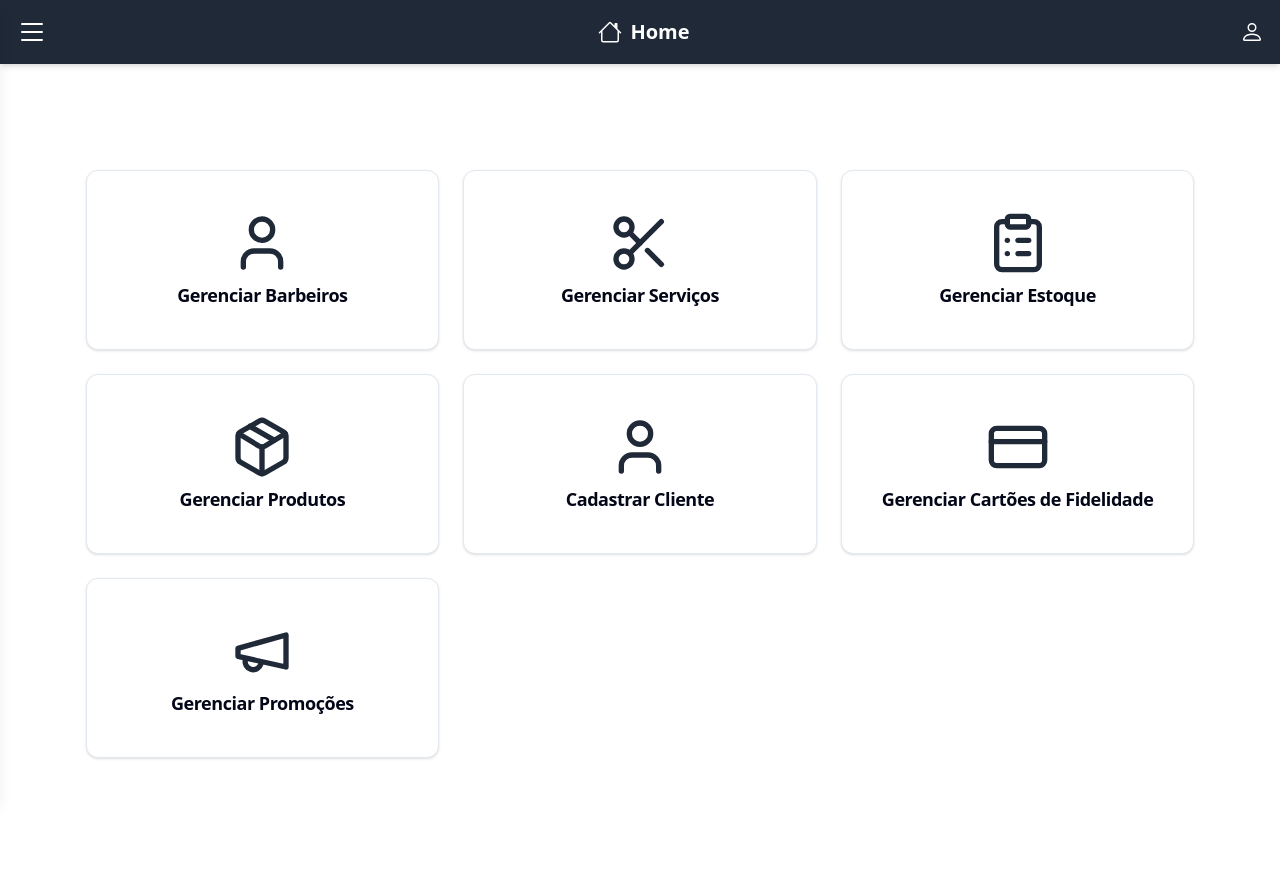
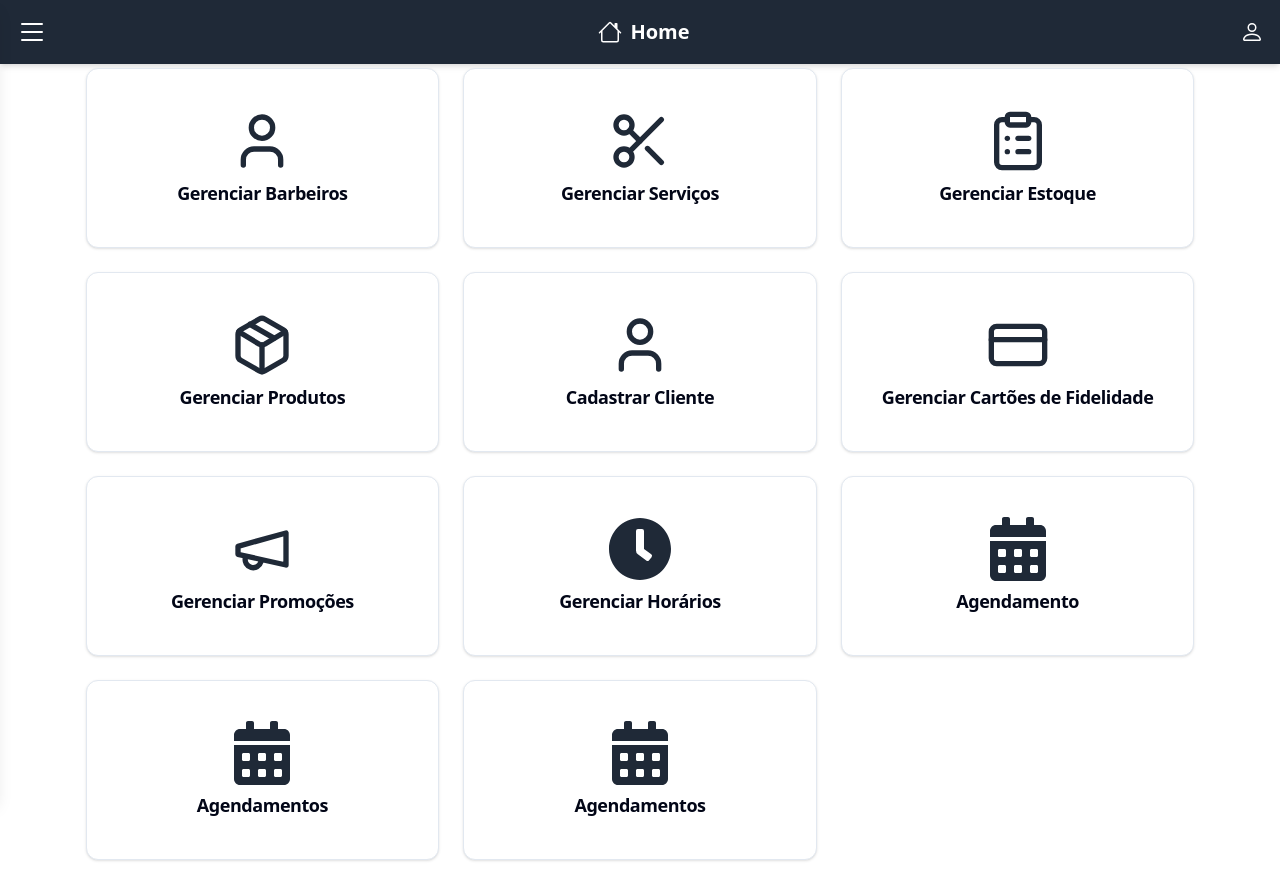
Before and after one commit to unicortes/barbearia-frontend, a React (Vite) app: page / in a window 1280 px wide. Built offline with nearby package versions, Linux system fonts and the light colour scheme.

Commit message:
update: rotas na homepage

```diff
--- a/src/components/homePage/homePage.jsx
+++ b/src/components/homePage/homePage.jsx
@@ -1,5 +1,6 @@
 import { Link } from 'react-router-dom';
 import { Card, CardHeader, CardTitle } from "@/components/ui/card";
+import { FaCalendarAlt, FaClock } from 'react-icons/fa';
 import { User, Scissors, ClipboardList, Package, CreditCard, Megaphone } from 'lucide-react';
 
 const HomePage = () => {
@@ -73,6 +74,42 @@ const HomePage = () => {
                 </CardHeader>
               </Card>
             </Link>
+
+            <Link to="/avaliable-time" className="w-full">
+              <Card className="h-[180px] flex flex-col justify-between p-4">
+                <CardHeader className="flex flex-col items-center flex-grow">
+                  <FaClock className="text-gray-800 w-16 h-16" />
+                  <CardTitle className="mt-2 text-center text-lg font-semibold">Gerenciar Horários</CardTitle>
+                </CardHeader>
+              </Card>
+            </Link>
+
+            <Link to="/appointment" className="w-full">
+              <Card className="h-[180px] flex flex-col justify-between p-4">
+                <CardHeader className="flex flex-col items-center flex-grow">
+                  <FaCalendarAlt className="text-gray-800 w-16 h-16" />
+                  <CardTitle className="mt-2 text-center text-lg font-semibold">Agendamento</CardTitle>
+                </CardHeader>
+              </Card>
+            </Link>
+
+            <Link to="/appointments" className="w-full">
+              <Card className="h-[180px] flex flex-col justify-between p-4">
+                <CardHeader className="flex flex-col items-center flex-grow">
+                  <FaCalendarAlt className="text-gray-800 w-16 h-16" />
+                  <CardTitle className="mt-2 text-center text-lg font-semibold">Agendamentos</CardTitle>
+                </CardHeader>
+              </Card>
+            </Link>
+
+            <Link to="/manege-appointments" className="w-full">
+              <Card className="h-[180px] flex flex-col justify-between p-4">
+                <CardHeader className="flex flex-col items-center flex-grow">
+                  <FaCalendarAlt className="text-gray-800 w-16 h-16" />
+                  <CardTitle className="mt-2 text-center text-lg font-semibold">Agendamentos</CardTitle>
+                </CardHeader>
+              </Card>
+            </Link>
           </>
         )}
 
```
Lines whose indentation alone changed are shown as unchanged.
